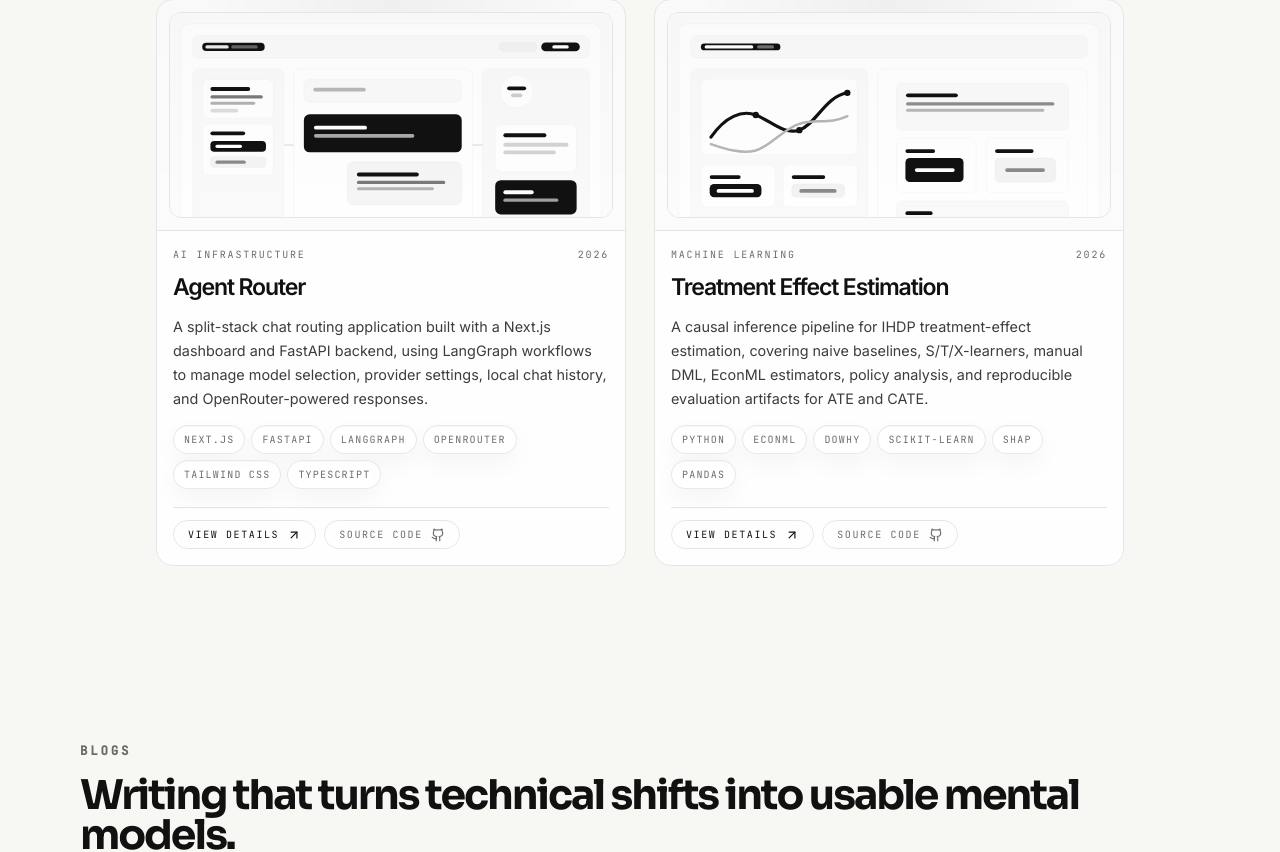
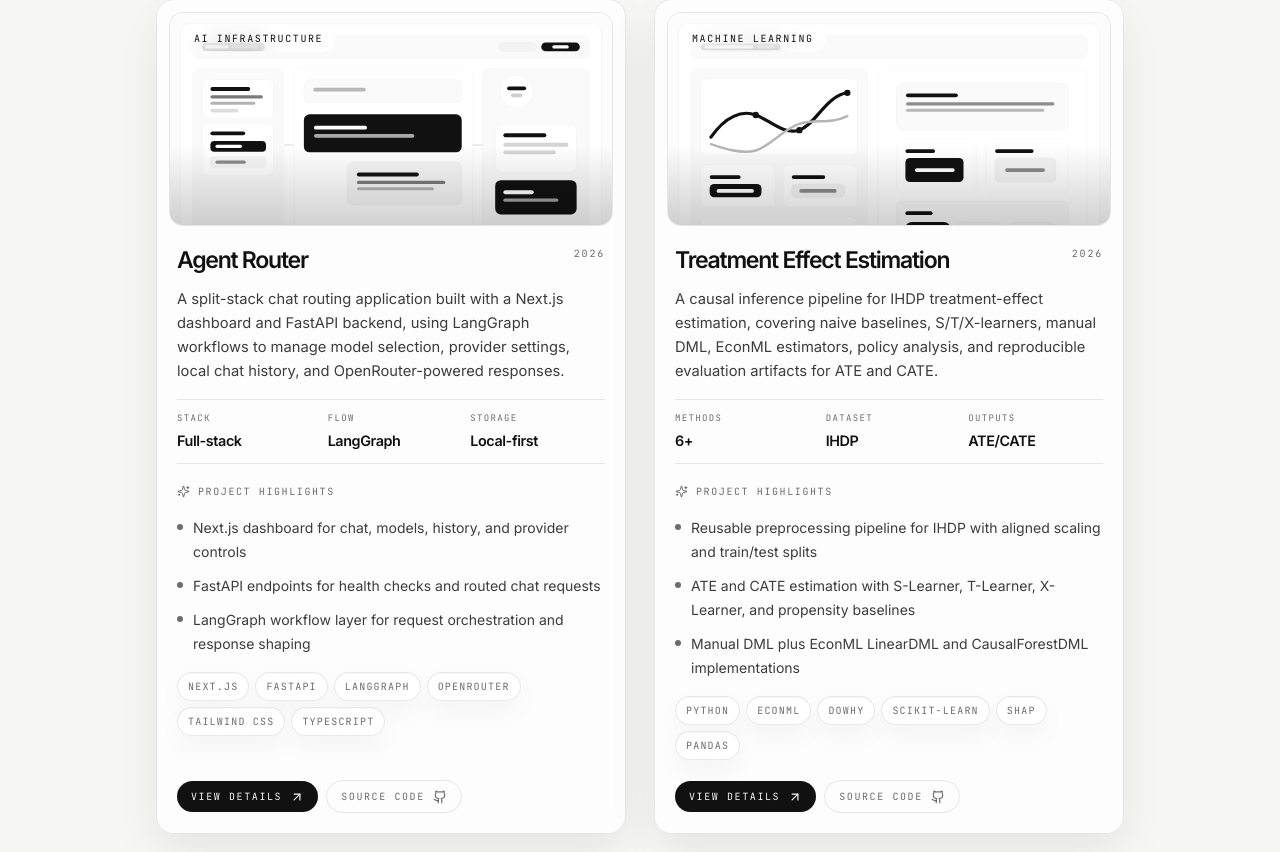
Before and after one commit to mahirmlk/portfolio-mahir, a Next.js app: page / in a window 1280 px wide. Shown: the part 2854-3706 px from the top of the page. Built offline with nearby package versions, Linux system fonts and the light colour scheme.

Commit message:
feat: redesign project cards with metrics

```diff
--- a/components/work/ProjectCard.tsx
+++ b/components/work/ProjectCard.tsx
@@ -2,7 +2,7 @@
 
 import Image from "next/image";
 import Link from "next/link";
-import { ArrowUpRight, Github } from "lucide-react";
+import { ArrowUpRight, Github, Sparkles } from "lucide-react";
 import { motion } from "framer-motion";
 import type { Project } from "@/types";
 import { TechBadge } from "@/components/work/TechBadge";
@@ -12,53 +12,82 @@ interface ProjectCardProps {
 }
 
 export function ProjectCard({ project }: ProjectCardProps) {
+  const highlights = project.features.slice(0, 3);
+
   return (
     <motion.article
-      className="card-hover group overflow-hidden rounded-[1.05rem] border border-[var(--border)] bg-[var(--bg-card)]"
-      whileHover={{ y: -6 }}
+      className="card-hover group flex h-full flex-col overflow-hidden rounded-[1.1rem] border border-[var(--border)] bg-[color-mix(in_srgb,var(--bg-card)_88%,transparent)] shadow-[0_18px_50px_rgba(0,0,0,0.08)] backdrop-blur-xl"
+      whileHover={{ y: -5 }}
       transition={{ type: "spring", stiffness: 220, damping: 22 }}
     >
-      <div className="relative border-b border-[var(--border)] bg-[linear-gradient(180deg,rgba(17,17,17,0.02)_0%,rgba(17,17,17,0.01)_100%)] p-3">
-        <div className="pointer-events-none absolute inset-0 bg-[radial-gradient(circle_at_top,rgba(17,17,17,0.045),transparent_58%)]" />
-        <div className="relative overflow-hidden rounded-[0.75rem] border border-[var(--border)] bg-[var(--bg)]">
-          <div className="absolute inset-0 bg-[linear-gradient(180deg,rgba(17,17,17,0.02)_0%,rgba(17,17,17,0.005)_100%)]" />
+      <div className="relative p-3">
+        <div className="relative overflow-hidden rounded-[0.85rem] border border-[var(--border)] bg-[var(--bg)]">
           <Image
             src={project.image}
             alt={`${project.title} preview`}
             width={1400}
             height={900}
-            className="h-[172px] w-full object-cover object-top transition duration-500 group-hover:scale-[1.01] md:h-[204px]"
+            className="h-[176px] w-full object-cover object-top transition duration-500 group-hover:scale-[1.015] md:h-[212px]"
           />
+          <div className="pointer-events-none absolute inset-x-0 bottom-0 h-20 bg-gradient-to-t from-black/18 to-transparent" />
+          <div className="absolute left-3 top-3 rounded-full bg-[color-mix(in_srgb,var(--bg-card)_82%,transparent)] px-3 py-1.5 backdrop-blur-md">
+            <p className="mono text-[10px] uppercase tracking-[0.16em] text-[var(--fg)]">
+              {project.category}
+            </p>
+          </div>
         </div>
       </div>
 
-      <div className="p-4">
-        <div className="flex items-center justify-between gap-4">
-          <p className="mono text-[10px] uppercase tracking-[0.18em] text-[var(--fg-subtle)]">
-            {project.category}
-          </p>
+      <div className="flex flex-1 flex-col px-5 pb-5 pt-2">
+        <div className="flex items-start justify-between gap-4">
+          <h3 className="text-[clamp(1.28rem,1.8vw,1.7rem)] font-semibold leading-tight tracking-[-0.055em] text-[var(--fg)]">
+            {project.title}
+          </h3>
           <p className="mono text-[10px] uppercase tracking-[0.18em] text-[var(--fg-subtle)]">
             {project.year}
           </p>
         </div>
-
-        <h3 className="mt-2 text-[clamp(1.2rem,1.8vw,1.6rem)] font-semibold tracking-[-0.05em] text-[var(--fg)]">
-          {project.title}
-        </h3>
-        <p className="mt-2.5 text-[0.9rem] leading-6 text-[var(--fg-muted)]">
+        <p className="mt-3 text-[0.92rem] leading-6 text-[var(--fg-muted)]">
           {project.description}
         </p>
 
-        <div className="mt-3.5 flex flex-wrap gap-1.5">
+        <div className="mt-4 grid grid-cols-3 border-y border-[var(--border)] py-3">
+          {project.metrics.map((metric) => (
+            <div key={`${project.slug}-${metric.label}`} className="min-w-0 px-2 first:pl-0 last:pr-0">
+              <p className="mono truncate text-[9px] uppercase tracking-[0.15em] text-[var(--fg-subtle)]">
+                {metric.label}
+              </p>
+              <p className="mt-1 truncate text-[0.9rem] font-semibold tracking-[-0.03em] text-[var(--fg)]">
+                {metric.value}
+              </p>
+            </div>
+          ))}
+        </div>
+
+        <div className="mt-4">
+          <p className="mono inline-flex items-center gap-2 text-[10px] uppercase tracking-[0.16em] text-[var(--fg-subtle)]">
+            <Sparkles size={13} strokeWidth={1.8} /> Project highlights
+          </p>
+          <ul className="mt-3 space-y-2.5">
+            {highlights.map((highlight) => (
+              <li key={highlight} className="flex gap-2.5 text-sm leading-6 text-[var(--fg-muted)]">
+                <span className="mt-2 h-1.5 w-1.5 shrink-0 rounded-full bg-[var(--fg-subtle)]" />
+                <span>{highlight}</span>
+              </li>
+            ))}
+          </ul>
+        </div>
+
+        <div className="mt-4 flex flex-wrap gap-1.5">
           {project.tags.map((tag) => (
             <TechBadge key={tag}>{tag}</TechBadge>
           ))}
         </div>
 
-        <div className="mt-4.5 flex flex-wrap items-center gap-2 border-t border-[var(--border)] pt-3">
+        <div className="mt-auto flex flex-wrap items-center gap-2 pt-5">
           <Link
             href={`/work/${project.slug}`}
-            className="mono inline-flex w-full items-center justify-center gap-2 rounded-full border border-[var(--border-mid)] px-3.5 py-1.5 text-[10px] uppercase tracking-[0.16em] text-[var(--fg)] transition hover:border-[var(--border-hover)] sm:w-auto"
+            className="mono inline-flex w-full items-center justify-center gap-2 rounded-full bg-[var(--fg)] px-3.5 py-2 text-[10px] uppercase tracking-[0.16em] text-[var(--bg)] transition hover:opacity-90 sm:w-auto"
           >
             View details <ArrowUpRight size={14} />
           </Link>
@@ -67,7 +96,7 @@ export function ProjectCard({ project }: ProjectCardProps) {
               href={project.githubUrl}
               target="_blank"
               rel="noreferrer"
-              className="mono inline-flex w-full items-center justify-center gap-2 rounded-full border border-[var(--border)] px-3.5 py-1.5 text-[10px] uppercase tracking-[0.16em] text-[var(--fg-subtle)] transition hover:border-[var(--border-hover)] hover:text-[var(--fg)] sm:w-auto"
+              className="mono inline-flex w-full items-center justify-center gap-2 rounded-full border border-[var(--border-mid)] px-3.5 py-2 text-[10px] uppercase tracking-[0.16em] text-[var(--fg-subtle)] transition hover:border-[var(--border-hover)] hover:text-[var(--fg)] sm:w-auto"
             >
               Source code <Github size={14} />
             </a>
```
